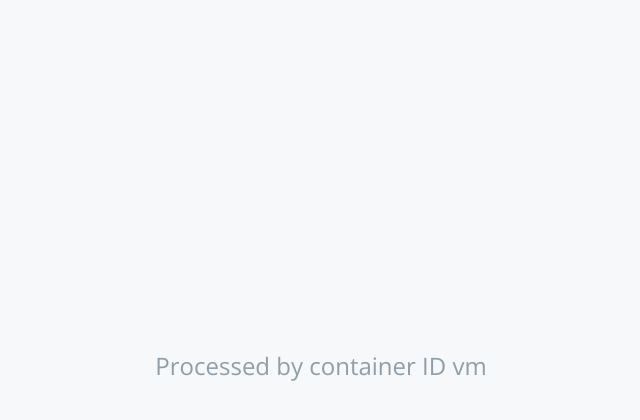
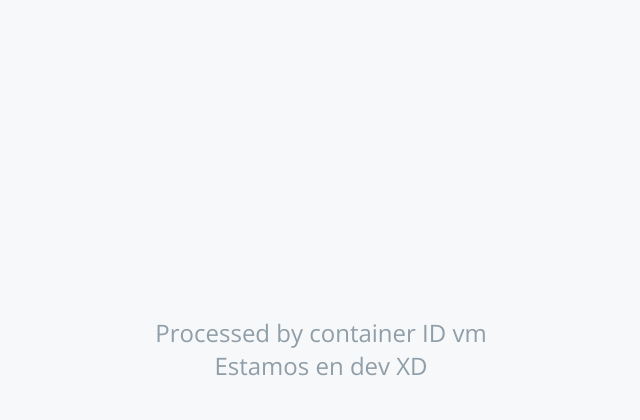
Before and after one commit to VotingApp-DevOps-288126-ORT/voting.vote, a Flask app: page / in a window 1280 px wide. Shown: the part 318-738 px from the top of the page, without its empty margins (319-959 px from the left). Run offline with Flask 3, Linux system fonts and the light colour scheme; some libraries are stand-ins or nearby versions.

Commit message:
force deploy

```diff
--- a/templates/index.html
+++ b/templates/index.html
@@ -23,6 +23,7 @@
         </div>
         <div id="hostname">
           Processed by container ID {{hostname}}
+          Estamos en dev XD
         </div>
       </div>
     </div>
```
